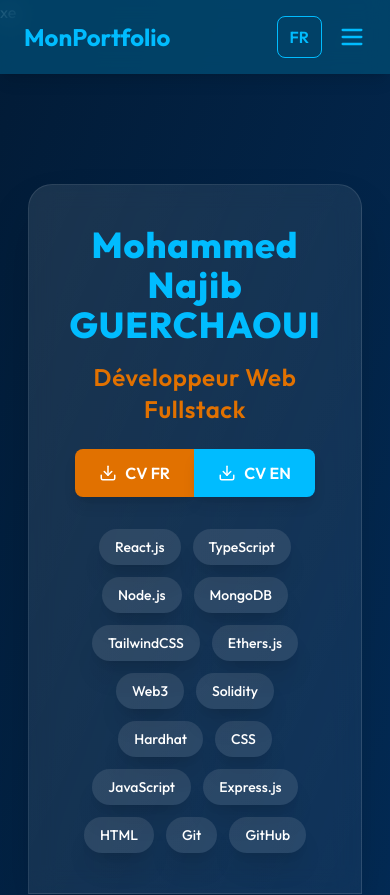
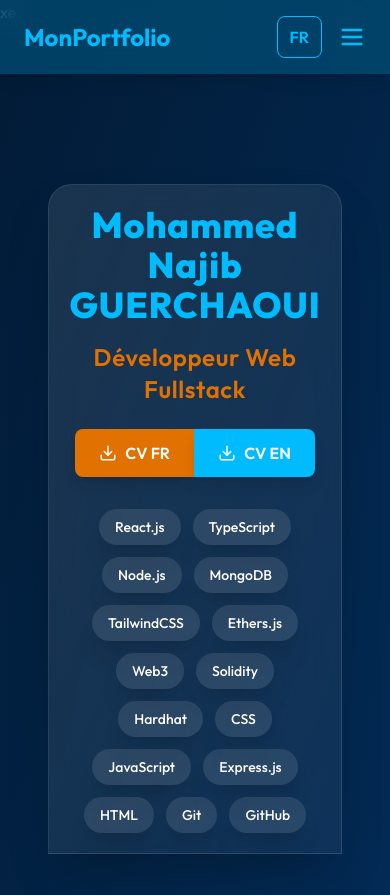
Before and after one commit to MohnajibG/MyPortFolio, a React (Vite) app: page / in a window 390 px wide. Shown: the top 895 px of the page. Built offline with nearby package versions, Linux system fonts and the light colour scheme.

Commit message:
add i18n & burger menu

```diff
--- a/src/pages/About.tsx
+++ b/src/pages/About.tsx
@@ -17,7 +17,7 @@ const About = () => {
         transition={{ duration: 0.8, ease: "easeOut" }}
         viewport={{ once: true, amount: 0.3 }}
         className="max-w-3xl mx-auto bg-gradient-to-br from-white/10 to-white/5
-                   p-10 rounded-2xl shadow-2xl backdrop-blur-md border border-white/10"
+                   p-5 rounded-2xl shadow-2xl backdrop-blur-md border border-white/10"
       >
         {/* Titre */}
         <motion.h2
--- a/src/pages/Contact.tsx
+++ b/src/pages/Contact.tsx
@@ -15,7 +15,7 @@ const Contact = () => {
         whileInView={{ opacity: 1, y: 0 }}
         transition={{ duration: 0.8, ease: "easeOut" }}
         viewport={{ once: true, amount: 0.3 }}
-        className="max-w-3xl w-full bg-gradient-to-br from-white/10 to-white/5 p-10 rounded-2xl shadow-2xl backdrop-blur-md border border-white/10"
+        className="max-w-3xl w-full bg-gradient-to-br from-white/10 to-white/5 p-5 rounded-2xl shadow-2xl backdrop-blur-md border border-white/10"
       >
         {/* Titre */}
         <motion.h2
--- a/src/pages/Home.tsx
+++ b/src/pages/Home.tsx
@@ -17,7 +17,7 @@ const Home = () => {
         animate={{ opacity: 1, x: 0 }}
         transition={{ duration: 0.8, ease: "easeOut" }}
         className=" max-w-2xl bg-gradient-to-br from-white/10 to-white/5
-                   p-10 rounded-t-3xl md:rounded-l-4xl shadow-2xl backdrop-blur-md border border-white/10 mt-20"
+                   p-5 rounded-t-3xl md:rounded-l-4xl shadow-2xl backdrop-blur-md border border-white/10 mt-20"
       >
         {/* Nom et titre */}
         <h1
```
